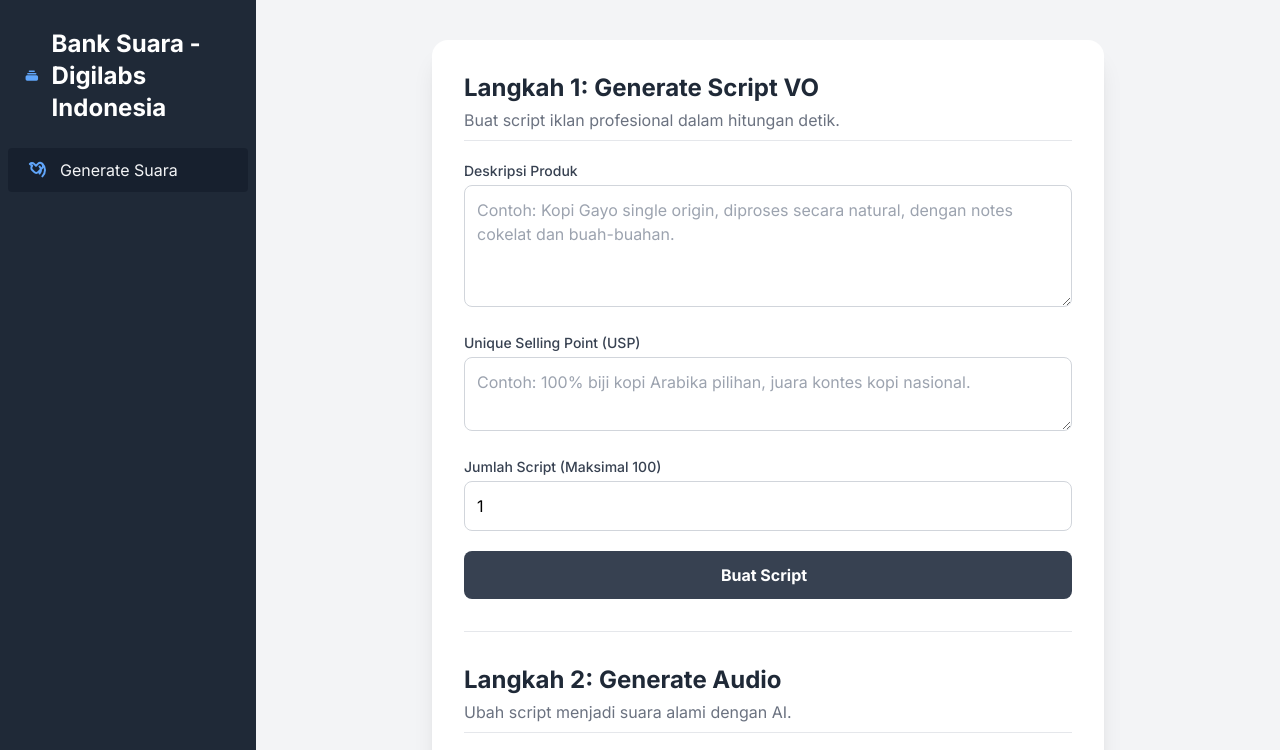
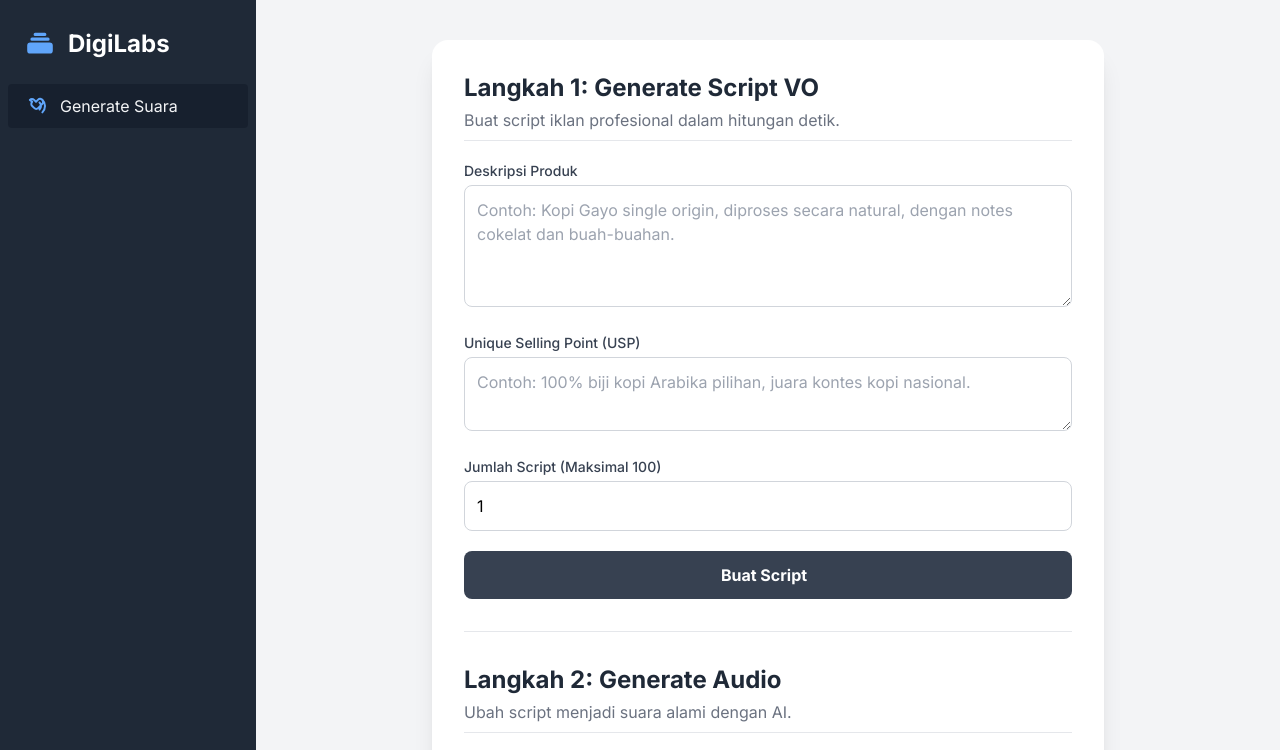
Before and after one commit to devdewa97/bank-suara, a plain HTML site: page index.html in a window 1280 px wide. Shown: the top 750 px of the page. Drawn offline with nearby package versions, Linux system fonts and the light colour scheme.

Commit message:
Update index.html

```diff
--- a/index.html
+++ b/index.html
@@ -58,7 +58,7 @@
                 <svg xmlns="http://www.w3.org/2000/svg" class="h-8 w-8 text-blue-400" viewBox="0 0 20 20" fill="currentColor">
                   <path d="M7 3a1 1 0 000 2h6a1 1 0 100-2H7zM4 7a1 1 0 011-1h10a1 1 0 110 2H5a1 1 0 01-1-1zM2 11a2 2 0 012-2h12a2 2 0 012 2v3a2 2 0 01-2 2H4a2 2 0 01-2-2v-3z" />
                 </svg>
-                <span class="text-2xl font-bold">Bank Suara - Digilabs Indonesia</span>
+                <span class="text-2xl font-bold">DigiLabs</span>
             </a>
 
             <!-- Navigasi -->
@@ -76,7 +76,7 @@
         <div class="flex-1 flex flex-col">
             <!-- Mobile Header -->
             <header class="flex justify-between md:hidden bg-white shadow-md p-4 sticky top-0 z-10">
-                 <span class="text-xl font-bold text-gray-800">Bank Suara</span>
+                 <span class="text-xl font-bold text-gray-800">DigiLabs</span>
                  <button id="mobile-menu-button" class="text-gray-500 hover:text-gray-600 focus:outline-none focus:text-gray-600">
                     <svg xmlns="http://www.w3.org/2000/svg" class="h-6 w-6" fill="none" viewBox="0 0 24 24" stroke="currentColor">
                         <path stroke-linecap="round" stroke-linejoin="round" stroke-width="2" d="M4 6h16M4 12h16M4 18h16" />
```
